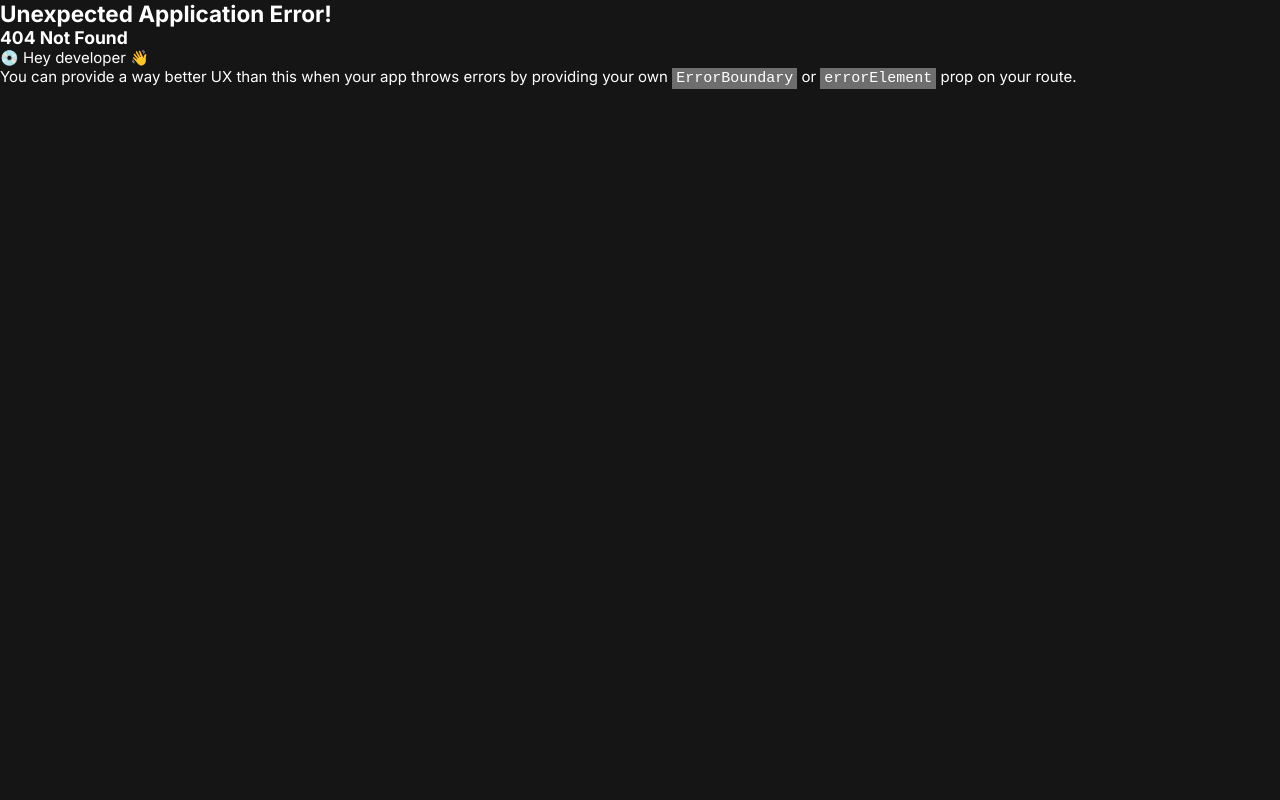
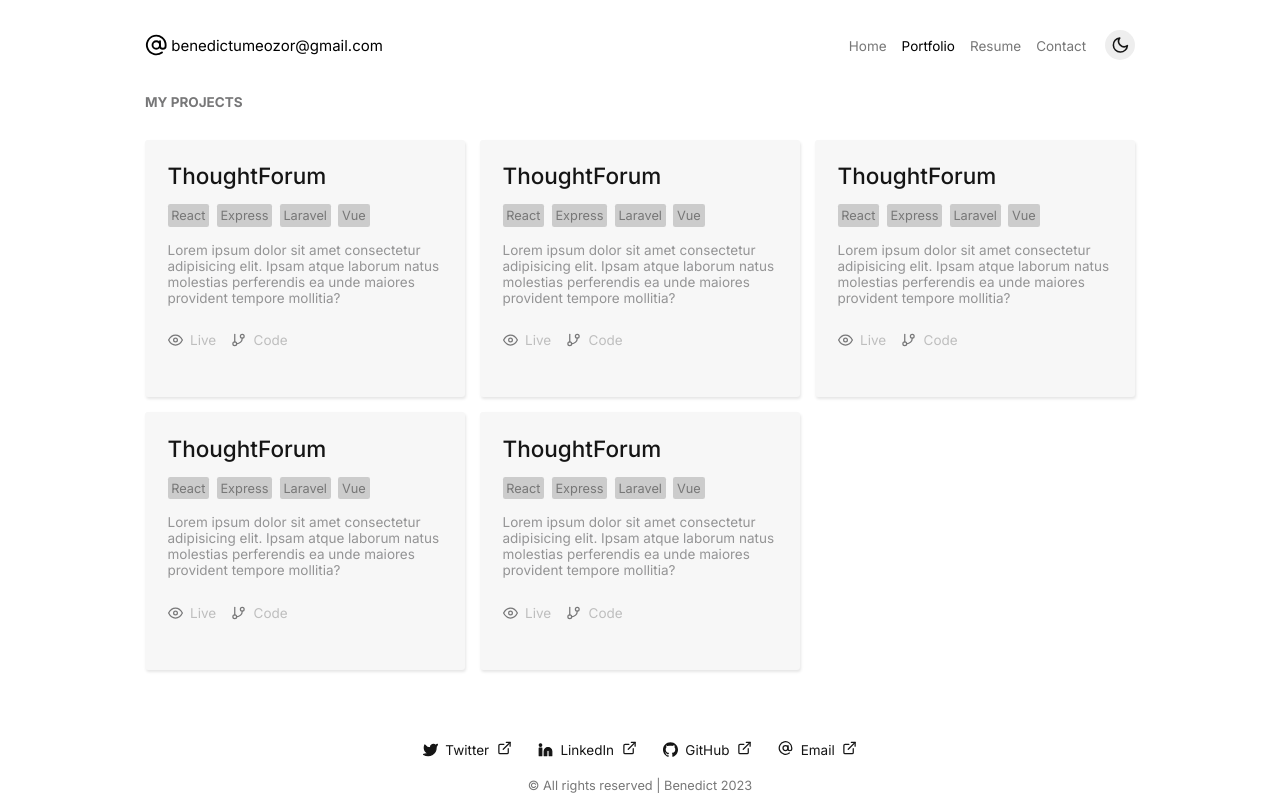
Before and after one commit to BenedictUmeozor/Portfolio, a React (Vite) app: page /portfolio in a window 1280 px wide. Before the commit this address had no page. Built offline with nearby package versions, Linux system fonts and the light colour scheme.

Commit message:
built UI for portfolio page

```diff
--- a/src/base.scss
+++ b/src/base.scss
@@ -25,6 +25,7 @@
   --formButtonTxt-color: #ffffff;
   --btn-border-color: #bebebe;
   --success-color: #198754;
+  --card-tool-color: #cccccc;
 }
 
 /* Dark Theme */
@@ -54,4 +55,5 @@
   --formButtonTxt-color: #ffffff;
   --btn-border-color: #a6a6a7;
   --success-color: #198754;
+  --card-tool-color: #333333;
 }
--- /dev/null
+++ b/src/components/Project/index.tsx
@@ -0,0 +1,33 @@
+import { Eye, GitBranch } from "react-feather";
+import styles from "./project.module.scss";
+
+export default function Project() {
+  return (
+    <>
+      <div className={styles.card}>
+        <h4 className={styles.title}>ThoughtForum</h4>
+        <div className={styles.tools}>
+          <div>react</div>
+          <div>express</div>
+          <div>laravel</div>
+          <div>vue</div>
+        </div>
+        <p>
+          Lorem ipsum dolor sit amet consectetur adipisicing elit. Ipsam atque
+          laborum natus molestias perferendis ea unde maiores provident tempore
+          mollitia?
+        </p>
+        <div className={styles.code}>
+          <a href="#" target="_blank" rel="noopener noreferrer">
+            <Eye />
+            <span>Live</span>
+          </a>
+          <a href="#" target="_blank" rel="noopener noreferrer">
+            <GitBranch />
+            <span>Code</span>
+          </a>
+        </div>
+      </div>
+    </>
+  );
+}
--- /dev/null
+++ b/src/components/Project/project.module.scss
@@ -0,0 +1,58 @@
+.card {
+  background-color: var(--card-color);
+  padding: 1.5rem;
+  border-radius: 3px;
+  box-shadow: 1px 2px 3px rgba(0, 0, 0, 0.1);
+  cursor: default;
+
+  .title {
+    font-size: 1.5rem;
+    font-weight: 500;
+  }
+
+  .tools {
+    margin: 1rem 0;
+    display: flex;
+    align-items: center;
+    gap: 0.5rem;
+    flex-wrap: wrap;
+
+
+    div {
+      font-size: 0.85rem;
+      color: var(--paragraph-color);
+      text-transform: capitalize;
+      background-color: var(--card-tool-color);
+      padding: 0.25rem;
+      border-radius: 0.15rem;
+    }
+  }
+
+  p {
+    font-size: 0.9rem;
+    color: var(--cardDescription-color);
+  }
+
+  .code {
+    margin: 1.5rem 0;
+    display: flex;
+    align-items: center;
+    column-gap: 1rem;
+    font-size: 0.9rem;
+
+    a {
+      display: flex;
+      align-items: center;
+      column-gap: 0.5rem;
+
+      span {
+        color: var(--cardStack-color);
+      }
+
+      svg {
+        width: 1rem;
+        color: var(--workHeading-color);
+      }
+    }
+  }
+}
--- /dev/null
+++ b/src/pages/Portfolio/index.tsx
@@ -0,0 +1,19 @@
+import Project from "../../components/Project";
+import styles from "./portfolio.module.scss";
+
+export default function Portfolio() {
+  return (
+    <>
+      <div className={styles.portfolio}>
+        <h3>MY PROJECTS</h3>
+        <div className={styles.projects}>
+            <Project />
+            <Project />
+            <Project />
+            <Project />
+            <Project />
+        </div>
+      </div>
+    </>
+  );
+}
--- /dev/null
+++ b/src/pages/Portfolio/portfolio.module.scss
@@ -0,0 +1,23 @@
+.portfolio {
+  padding: 0 0 1.5rem;
+
+  h3 {
+    color: var(--workHeading-color);
+    font-size: 0.9rem;
+    margin-bottom: 2rem;
+  }
+
+  .projects {
+    display: grid;
+    grid-template-columns: 1fr 1fr 1fr;
+    gap: 1rem;
+
+    @media only screen and (max-width: 900px) {
+      grid-template-columns: 1fr 1fr;
+    }
+
+    @media only screen and (max-width: 768px) {
+      grid-template-columns: 1fr;
+    }
+  }
+}
--- a/src/router.tsx
+++ b/src/router.tsx
@@ -5,11 +5,13 @@ import {
 } from "react-router-dom";
 import Layout from "./components/Layout";
 import Home from "./pages/Home";
+import Portfolio from "./pages/Portfolio";
 
 const router = createBrowserRouter(
   createRoutesFromElements(
     <Route path="/" element={<Layout />}>
       <Route index element={<Home />} />
+      <Route path="/portfolio" element={<Portfolio />} />
     </Route>
   )
 );
```
